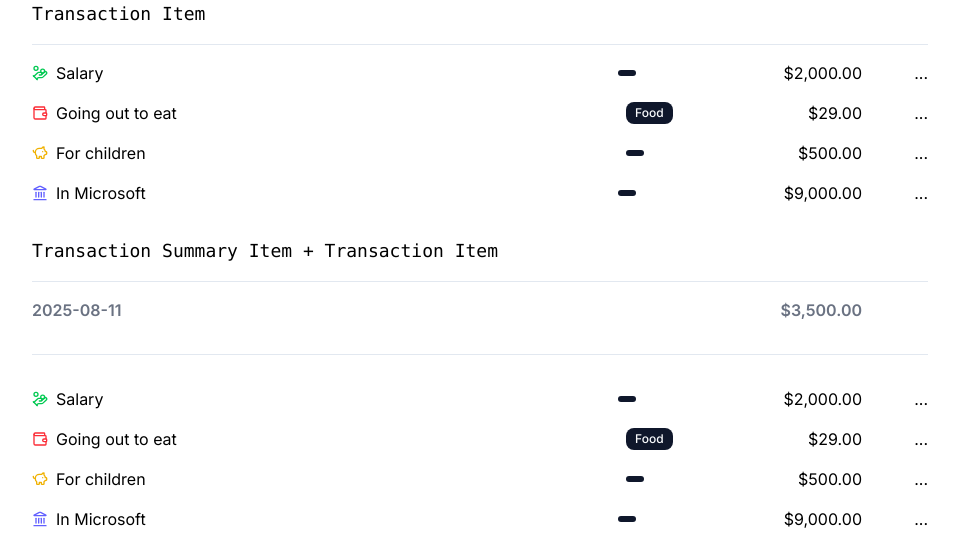
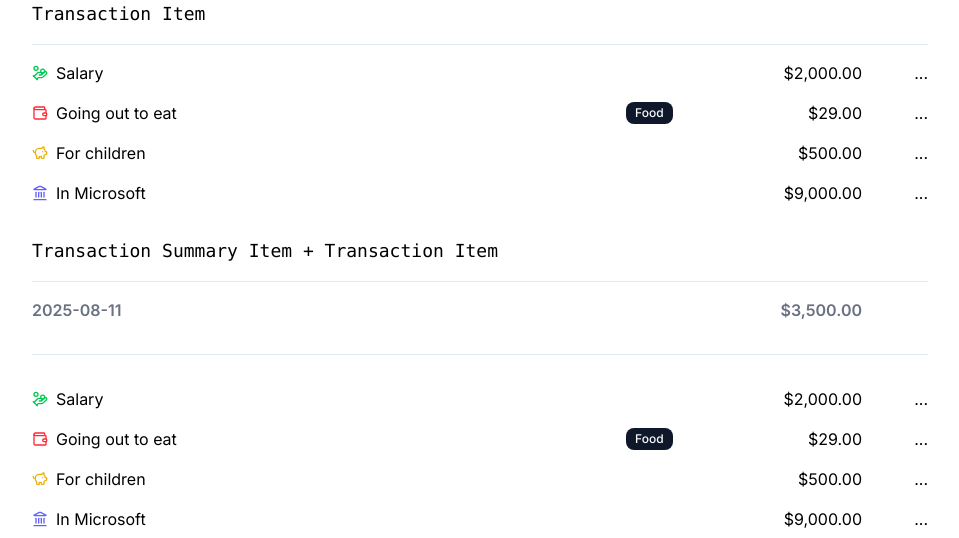
Before and after one commit to rohxn-rai/finance-app-nextjs, a Next.js app: page /playground in a window 1280 px wide. Shown: the part 414-952 px from the top of the page, without its empty margins (160-1119 px from the left). Built offline with nearby package versions, Linux system fonts and the light colour scheme.

Commit message:
refactoring code for the changed type definition

```diff
--- a/app/playground/page.tsx
+++ b/app/playground/page.tsx
@@ -53,7 +53,11 @@ const PlaygroundPage = () => {
         <h2 className="mb-4 text-lg font-mono">Transaction Item</h2>
         <Separator/>
         <div className="flex flex-col gap-4">
-          <TransactionItem type="Income" description="Salary" amount={ 2000 }/>
+          <TransactionItem
+            type="Income"
+            category=""
+            description="Salary"
+            amount={ 2000 }/>
           <TransactionItem
             type="Expense"
             category="Food"
@@ -62,11 +66,13 @@ const PlaygroundPage = () => {
           />
           <TransactionItem
             type="Saving"
+            category=""
             description="For children"
             amount={ 500 }
           />
           <TransactionItem
             type="Investment"
+            category=""
             description="In Microsoft"
             amount={ 9000 }
           />
@@ -81,7 +87,11 @@ const PlaygroundPage = () => {
         <div className="flex flex-col gap-4">
           <TransactionSummaryItem date="2025-08-11" amount={ 3500 }/>
           <Separator/>
-          <TransactionItem type="Income" description="Salary" amount={ 2000 }/>
+          <TransactionItem
+            type="Income"
+            category=""
+            description="Salary"
+            amount={ 2000 }/>
           <TransactionItem
             type="Expense"
             category="Food"
@@ -90,11 +100,13 @@ const PlaygroundPage = () => {
           />
           <TransactionItem
             type="Saving"
+            category=""
             description="For children"
             amount={ 500 }
           />
           <TransactionItem
             type="Investment"
+            category=""
             description="In Microsoft"
             amount={ 9000 }
           />
--- a/components/transaction/transaction-item.tsx
+++ b/components/transaction/transaction-item.tsx
@@ -10,7 +10,7 @@ const TransactionItem = ( {
   amount,
 } : {
   type : TypeOfTransaction;
-  category? : CategoryOfTransaction;
+  category : CategoryOfTransaction;
   description : string;
   amount : number;
 } ) => {
@@ -47,7 +47,7 @@ const TransactionItem = ( {
       </div>
 
       <div className="min-w-[150px] items-center hidden md:flex">
-        { category !== "Other" && <Badge>{ category }</Badge> }
+        { category !== "" && <Badge>{ category }</Badge> }
       </div>
 
       <div className="min-w-[70px] text-right">{ formattedAmount }</div>
```
